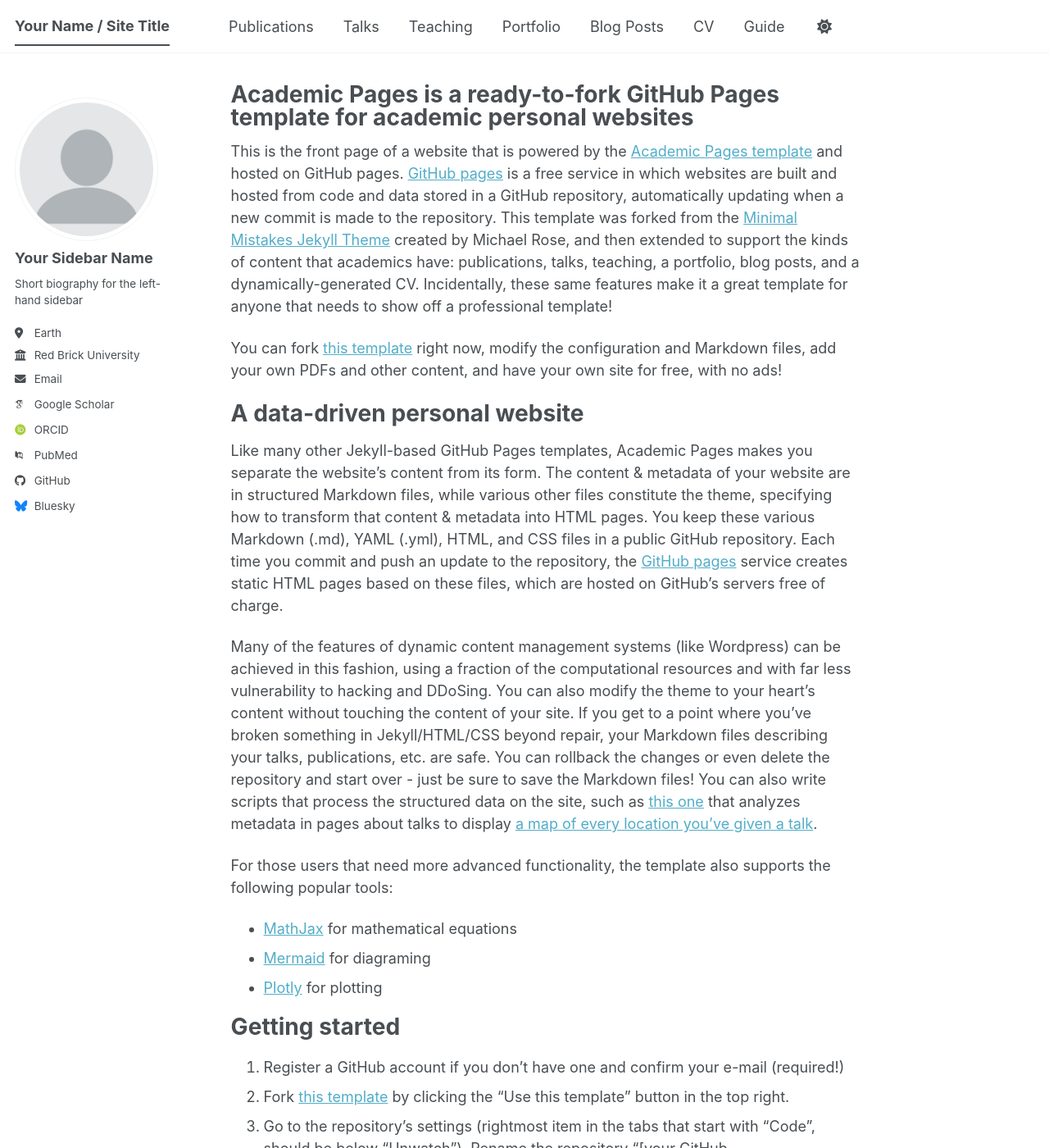
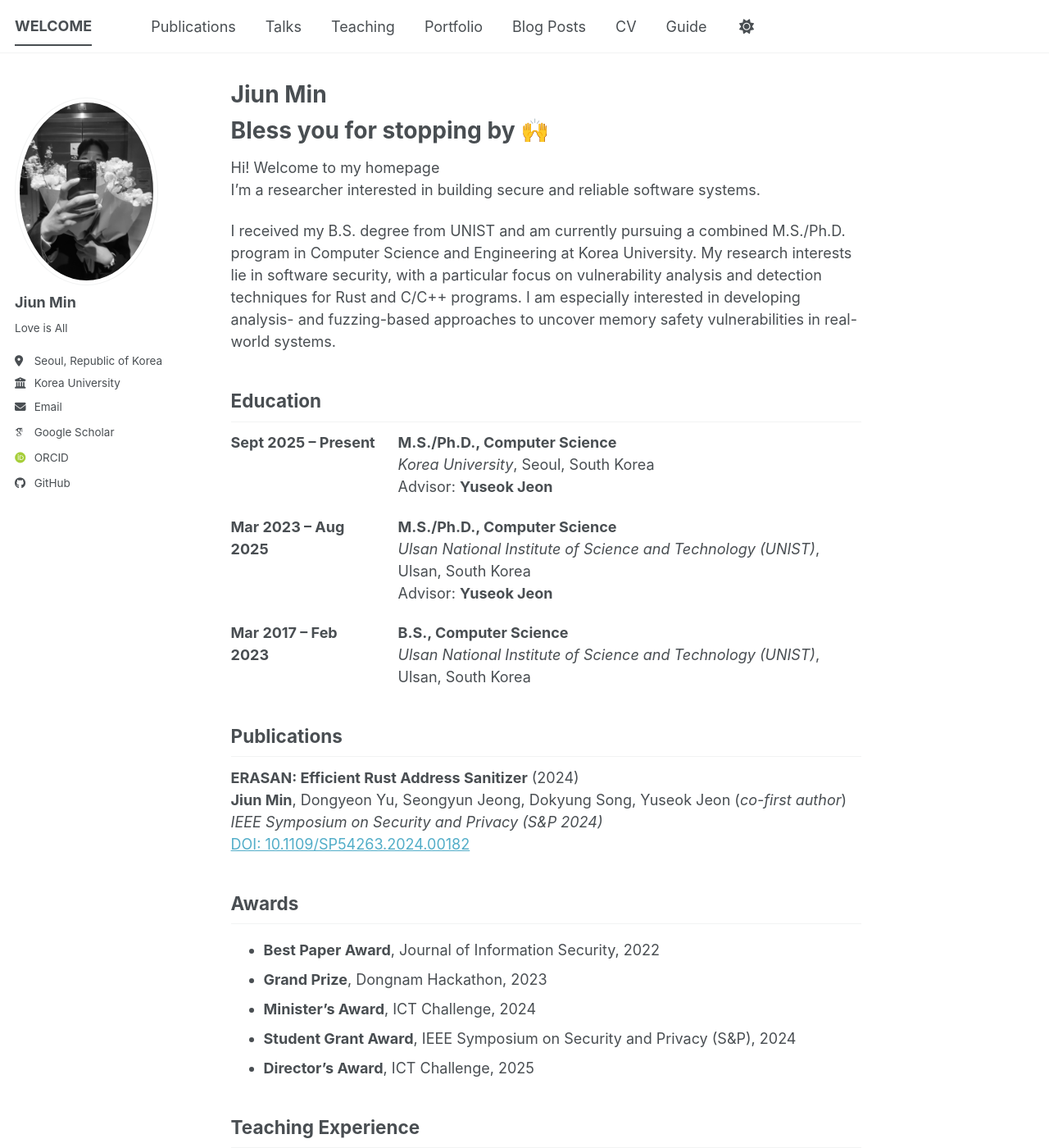
Before and after one commit to MJUCOM/MJUCOM.github.io, a Jekyll site: the page built from _pages/about.md, in a window 1280 px wide and 1400 px high. Shown: the whole window at 82% size. Built offline with Jekyll 4.4.1, drawn with Linux system fonts in a browser that asks for light colours; some web fonts are replaced; a script bundle is joined from its source files by our own code; library files that are not in the unit come from our copies; some of the changed text lies outside the part shown.

Commit message:
First Page Progress

```diff
--- a/_config.yml
+++ b/_config.yml
@@ -9,10 +9,10 @@
 # Basic Site Settings
 locale                   : "en-US"
 site_theme               : "default" # The available themes options are "default", "air", "sunrise", "mint", "dirt" and "contrast"
-title                    : "Your Name / Site Title"
+title                    : "WELCOME"
 title_separator          : "-"
-name                     : &name "Your Name"
-description              : &description "Your Name's academic portfolio"   # Update this with a general description of your site, this is the default if not overridden by a page
+name                     : &name "Jiun Min"
+description              : &description "Jiun Min's academic portfolio"   # Update this with a general description of your site, this is the default if not overridden by a page
 url                      : https://academicpages.github.io # The base hostname & protocol for your site e.g. "https://[your GitHub username].github.io",
                                                            # or if you already have some other page hosted on Github then use "https://[your GitHub username].github.io/[Your Repo Name]"
 baseurl                  : "" # the subpath of your site, e.g. "/blog"
@@ -24,24 +24,24 @@ repository               : "academicpages/academicpages.github.io"
 author:
   # Biographic information
   avatar           : "profile.png"
-  name             : "Your Sidebar Name"
+  name             : "Jiun Min"
   pronouns         : # example: "she/her"
-  bio              : "Short biography for the left-hand sidebar"
-  location         : "Earth"
-  employer         : "Red Brick University"
+  bio              : "Love is All"
+  location         : "Seoul, Republic of Korea"
+  employer         : "Korea University"
   uri              : # URL
-  email            : "none@example.org"
+  email            : "jiuinmin@korea.ac.kr"
 
   # Academic websites
   academia         : # URL
   arxiv            : # URL - Update with the correct link to your profile
-  googlescholar    : "https://scholar.google.com/citations?user=PS_CX0AAAAAJ"
+  googlescholar    : "https://scholar.google.com/citations?view_op=list_works&hl=ko&user=zya151YAAAAJ&gmla=APjjwubf8FRrafVCjEK6PfNeqeybZkNoa4FmjNL4ppnbrDt0_W269rJY9836iQOh7EHeHV35n7-Kee5R1URIxkKBfhug6VVssI5NnzC4DR9_zBNJBeZI57FOxvXx27C8Lu42-Q"
   inspire-hep      : # URL
   impactstory      : # URL
   orcid            : "https://orcid.org/yourorcidurl"
   semantic         : # URL
   ssrn             : # URL
-  pubmed           : "https://www.ncbi.nlm.nih.gov/pubmed/?term=john+snow"
+  pubmed           : # URL
   researchgate     : # URL
   scopus           : # URL
   zotero           : # URL
@@ -51,13 +51,13 @@ author:
   bitbucket        : # Username - Update with your username on the site
   codepen          : # Username
   dribbble         : # Username
-  github           : "academicpages"
+  github           : "https://github.com/MJUCOM"
   kaggle           : # Username
   stackoverflow    : # User number or user number and name (i.e., use "1" or "1/jeff-atwood")
 
   # Social media
   artstation       : # Username
-  bluesky          : "bsky.app" # Replace this with you Bluesky username
+  bluesky          : # Username
   facebook         : # Username
   flickr           : # Username
   foursquare       : # Username
@@ -84,10 +84,6 @@ author:
 
 # Publication Category - The following the list of publication categories and their headings
 publication_category:
-  books:
-    title: 'Books'
-  manuscripts:
-    title: 'Journal Articles'
   conferences:
     title: 'Conference Papers'
 
@@ -227,9 +223,9 @@ collections:
   publications:
     output: true
     permalink: /:collection/:path/
-  portfolio:
-    output: true
-    permalink: /:collection/:path/
+  # portfolio:
+  #   output: true
+  #   permalink: /:collection/:path/
   talks:
     output: true
     permalink: /:collection/:path/
@@ -274,14 +270,14 @@ defaults:
       share: true
       comments: true
   # _portfolio
-  - scope:
-      path: ""
-      type: portfolio
-    values:
-      layout: single
-      author_profile: true
-      share: true
-      comment: true
+  # - scope:
+  #     path: ""
+  #     type: portfolio
+  #   values:
+  #     layout: single
+  #     author_profile: true
+  #     share: true
+  #     comment: true
   # _talks
   - scope:
       path: ""
--- a/_pages/about.md
+++ b/_pages/about.md
@@ -1,56 +1,74 @@
 ---
 permalink: /
-title: "Academic Pages is a ready-to-fork GitHub Pages template for academic personal websites"
+title: "Jiun Min"
 author_profile: true
 redirect_from:
   - /about/
   - /about.html
 ---
 
-This is the front page of a website that is powered by the [Academic Pages template](https://github.com/academicpages/academicpages.github.io) and hosted on GitHub pages. [GitHub pages](https://pages.github.com) is a free service in which websites are built and hosted from code and data stored in a GitHub repository, automatically updating when a new commit is made to the repository. This template was forked from the [Minimal Mistakes Jekyll Theme](https://mmistakes.github.io/minimal-mistakes/) created by Michael Rose, and then extended to support the kinds of content that academics have: publications, talks, teaching, a portfolio, blog posts, and a dynamically-generated CV. Incidentally, these same features make it a great template for anyone that needs to show off a professional template!
 
- You can fork [this template](https://github.com/academicpages/academicpages.github.io) right now, modify the configuration and Markdown files, add your own PDFs and other content, and have your own site for free, with no ads!
 
-A data-driven personal website
+Bless you for stopping by 🙌
 ======
-Like many other Jekyll-based GitHub Pages templates, Academic Pages makes you separate the website's content from its form. The content & metadata of your website are in structured Markdown files, while various other files constitute the theme, specifying how to transform that content & metadata into HTML pages. You keep these various Markdown (.md), YAML (.yml), HTML, and CSS files in a public GitHub repository. Each time you commit and push an update to the repository, the [GitHub pages](https://pages.github.com/) service creates static HTML pages based on these files, which are hosted on GitHub's servers free of charge.
+Hi! Welcome to my homepage \
+I’m a researcher interested in building secure and reliable software systems.
 
-Many of the features of dynamic content management systems (like Wordpress) can be achieved in this fashion, using a fraction of the computational resources and with far less vulnerability to hacking and DDoSing. You can also modify the theme to your heart's content without touching the content of your site. If you get to a point where you've broken something in Jekyll/HTML/CSS beyond repair, your Markdown files describing your talks, publications, etc. are safe. You can rollback the changes or even delete the repository and start over - just be sure to save the Markdown files! You can also write scripts that process the structured data on the site, such as [this one](https://github.com/academicpages/academicpages.github.io/blob/master/talkmap.ipynb) that analyzes metadata in pages about talks to display [a map of every location you've given a talk](https://academicpages.github.io/talkmap.html).
+I received my B.S. degree from UNIST and am currently pursuing a combined M.S./Ph.D. program in Computer Science and Engineering at Korea University. My research interests lie in software security, with a particular focus on vulnerability analysis and detection techniques for Rust and C/C++ programs. I am especially interested in developing analysis- and fuzzing-based approaches to uncover memory safety vulnerabilities in real-world systems.
 
-For those users that need more advanced functionality, the template also supports the following popular tools:
-- [MathJax](https://www.mathjax.org/) for mathematical equations
-- [Mermaid](https://mermaid.js.org/) for diagraming
-- [Plotly](https://plotly.com/javascript/) for plotting
 
-Getting started
-======
-1. Register a GitHub account if you don't have one and confirm your e-mail (required!)
-1. Fork [this template](https://github.com/academicpages/academicpages.github.io) by clicking the "Use this template" button in the top right.
-1. Go to the repository's settings (rightmost item in the tabs that start with "Code", should be below "Unwatch"). Rename the repository "[your GitHub username].github.io", which will also be your website's URL.
-1. Set site-wide configuration and create content & metadata (see below -- also see [this set of diffs](https://archive.is/3TPas) showing what files were changed to set up [an example site](https://getorg-testacct.github.io) for a user with the username "getorg-testacct")
-1. Upload any files (like PDFs, .zip files, etc.) to the files/ directory. They will appear at https://[your GitHub username].github.io/files/example.pdf.
-1. Check status by going to the repository settings, in the "GitHub pages" section
+## Education
 
-Site-wide configuration
-------
-The main configuration file for the site is in the base directory in [_config.yml](https://github.com/academicpages/academicpages.github.io/blob/master/_config.yml), which defines the content in the sidebars and other site-wide features. You will need to replace the default variables with ones about yourself and your site's github repository. The configuration file for the top menu is in [_data/navigation.yml](https://github.com/academicpages/academicpages.github.io/blob/master/_data/navigation.yml). For example, if you don't have a portfolio or blog posts, you can remove those items from that navigation.yml file to remove them from the header.
+<div style="display: grid; grid-template-columns: 180px auto; column-gap: 24px; margin-bottom: 1.2em;">
+  <div><strong>Sept 2025 – Present</strong></div>
+  <div>
+    <strong>M.S./Ph.D., Computer Science</strong><br>
+    <em>Korea University</em>, Seoul, South Korea<br>
+    Advisor: <strong>Yuseok Jeon</strong>
+  </div>
+</div>
 
-Create content & metadata
-------
-For site content, there is one Markdown file for each type of content, which are stored in directories like _publications, _talks, _posts, _teaching, or _pages. For example, each talk is a Markdown file in the [_talks directory](https://github.com/academicpages/academicpages.github.io/tree/master/_talks). At the top of each Markdown file is structured data in YAML about the talk, which the theme will parse to do lots of cool stuff. The same structured data about a talk is used to generate the list of talks on the [Talks page](https://academicpages.github.io/talks), each [individual page](https://academicpages.github.io/talks/2012-03-01-talk-1) for specific talks, the talks section for the [CV page](https://academicpages.github.io/cv), and the [map of places you've given a talk](https://academicpages.github.io/talkmap.html) (if you run this [python file](https://github.com/academicpages/academicpages.github.io/blob/master/talkmap.py) or [Jupyter notebook](https://github.com/academicpages/academicpages.github.io/blob/master/talkmap.ipynb), which creates the HTML for the map based on the contents of the _talks directory).
+<div style="display: grid; grid-template-columns: 180px auto; column-gap: 24px; margin-bottom: 1.2em;">
+  <div><strong>Mar 2023 – Aug 2025</strong></div>
+  <div>
+    <strong>M.S./Ph.D., Computer Science</strong><br>
+    <em>Ulsan National Institute of Science and Technology (UNIST)</em>, Ulsan, South Korea<br>
+    Advisor: <strong>Yuseok Jeon</strong>
+  </div>
+</div>
 
-**Markdown generator**
+<div style="display: grid; grid-template-columns: 180px auto; column-gap: 24px;">
+  <div><strong>Mar 2017 – Feb 2023</strong></div>
+  <div>
+    <strong>B.S., Computer Science</strong><br>
+    <em>Ulsan National Institute of Science and Technology (UNIST)</em>, Ulsan, South Korea
+  </div>
+</div>
 
-The repository includes [a set of Jupyter notebooks](https://github.com/academicpages/academicpages.github.io/tree/master/markdown_generator
-) that converts a CSV containing structured data about talks or presentations into individual Markdown files that will be properly formatted for the Academic Pages template. The sample CSVs in that directory are the ones I used to create my own personal website at stuartgeiger.com. My usual workflow is that I keep a spreadsheet of my publications and talks, then run the code in these notebooks to generate the Markdown files, then commit and push them to the GitHub repository.
 
-How to edit your site's GitHub repository
-------
-Many people use a git client to create files on their local computer and then push them to GitHub's servers. If you are not familiar with git, you can directly edit these configuration and Markdown files directly in the github.com interface. Navigate to a file (like [this one](https://github.com/academicpages/academicpages.github.io/blob/master/_talks/2012-03-01-talk-1.md) and click the pencil icon in the top right of the content preview (to the right of the "Raw | Blame | History" buttons). You can delete a file by clicking the trashcan icon to the right of the pencil icon. You can also create new files or upload files by navigating to a directory and clicking the "Create new file" or "Upload files" buttons.
 
-Example: editing a Markdown file for a talk
-![Editing a Markdown file for a talk](/images/editing-talk.png)
+## Publications
 
-For more info
-------
-More info about configuring Academic Pages can be found in [the guide](https://academicpages.github.io/markdown/), the [growing wiki](https://github.com/academicpages/academicpages.github.io/wiki), and you can always [ask a question on GitHub](https://github.com/academicpages/academicpages.github.io/discussions). The [guides for the Minimal Mistakes theme](https://mmistakes.github.io/minimal-mistakes/docs/configuration/) (which this theme was forked from) might also be helpful.
+**ERASAN: Efficient Rust Address Sanitizer** (2024)
+**Jiun Min**, Dongyeon Yu, Seongyun Jeong, Dokyung Song, Yuseok Jeon (*co-first author*)
+*IEEE Symposium on Security and Privacy (S&P 2024)*
+[DOI: 10.1109/SP54263.2024.00182](https://doi.org/10.1109/SP54263.2024.00182)
+
+
+
+
+## Awards
+
+- **Best Paper Award**, Journal of Information Security, 2022
+- **Grand Prize**, Dongnam Hackathon, 2023
+- **Minister’s Award**, ICT Challenge, 2024
+- **Student Grant Award**, IEEE Symposium on Security and Privacy (S&P), 2024
+- **Director’s Award**, ICT Challenge, 2025
+
+
+## Teaching Experience
+
+- **Human-Computer Interaction (HCI)** — Fall 2023
+- **Computer Architecture** — Spring 2023
+- **Computer Networks** — Spring 2024
+- **Computer Vision** — Fall 2024
```
Also changed, not shown: images/profile.png.
